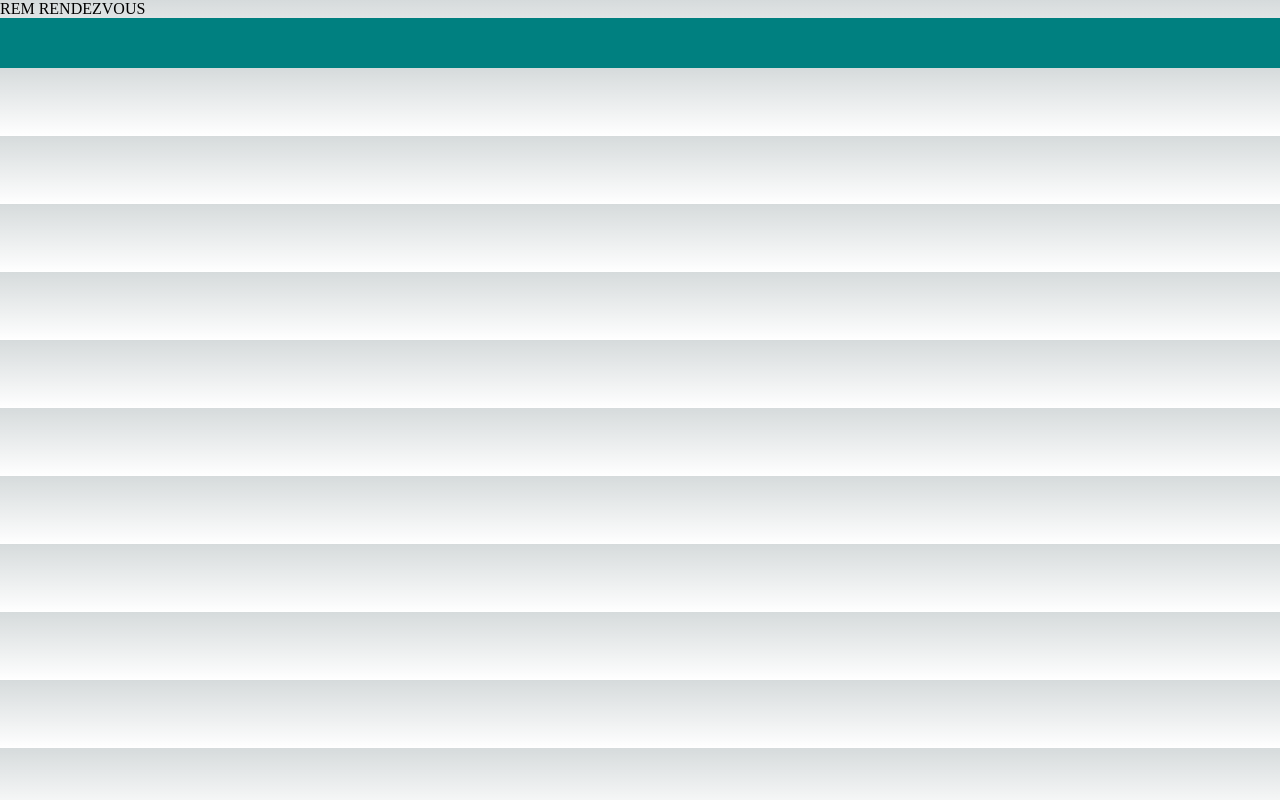
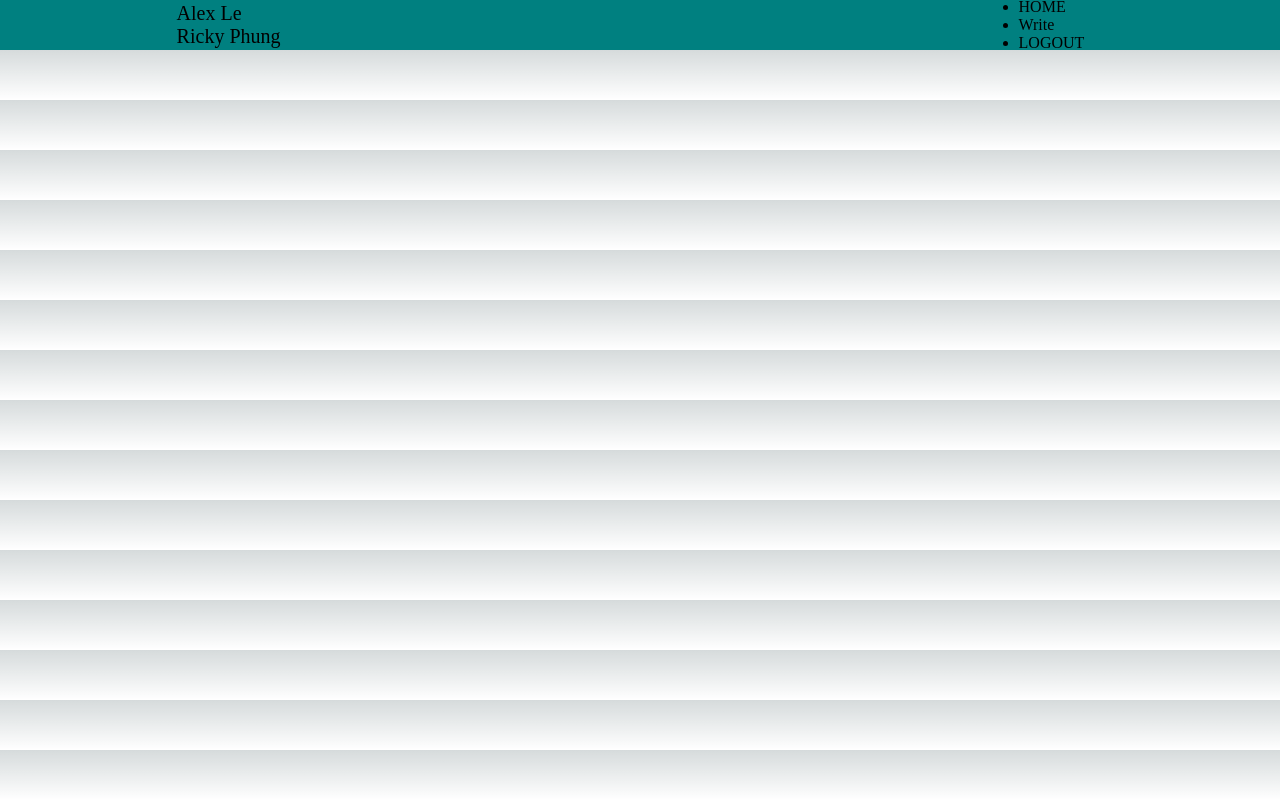
Before and after one commit to RiceSupply/REMRendezvous, a Next.js app: page /App in a window 1280 px wide. Built offline with nearby package versions, Linux system fonts and the light colour scheme.

Commit message:
Added flexstyle to list names

```diff
--- a/src/components/Topbar/TopBar.jsx
+++ b/src/components/Topbar/TopBar.jsx
@@ -2,13 +2,25 @@ import './topbar.css';
 
 export default function TopBar() {
   return (
-    <div className="top-bar">REM RENDEZVOUS
       <div className="top">
-        <div className="top-left">
+        <div className="topLeft">
+          <ul className="groupList">
+            <li className="groupListItem">Brandon Sur</li>
+            <li className="groupListItem">Alex Le</li>
+            <li className="groupListItem">Ricky Phung</li>
+            <li className="groupListItem">Jared Eye</li>
+            </ul>
           </div>
-        <div className="top-right">
+        <div className="topCenter">
+
+          </div>
+        <div className="topRight">
+        <ul className="navList">
+            <li className="navListItem">HOME</li>
+            <li className="navListItem">Write</li>
+            <li className="navListItem">LOGOUT</li>
+            </ul>
         </div>
       </div>
-    </div>
   )
 }
--- a/src/components/Topbar/topbar.css
+++ b/src/components/Topbar/topbar.css
@@ -7,3 +7,28 @@
   display: flex;
   align-items: center;
 }
+
+.topLeft,
+.topRight {
+  flex: 5;
+  display: flex;
+  align-items: center;
+  justify-content: center;
+}
+
+.topCenter {
+  flex: 4;
+  display: flex;
+  align-items: center;
+  justify-content: center;
+}
+
+.groupListItem,
+.groupListItem {
+  list-style: none;
+  margin: 0;
+  padding:0;
+  font-size: 20px;
+  color: black;
+  list-style: none;
+}
```
